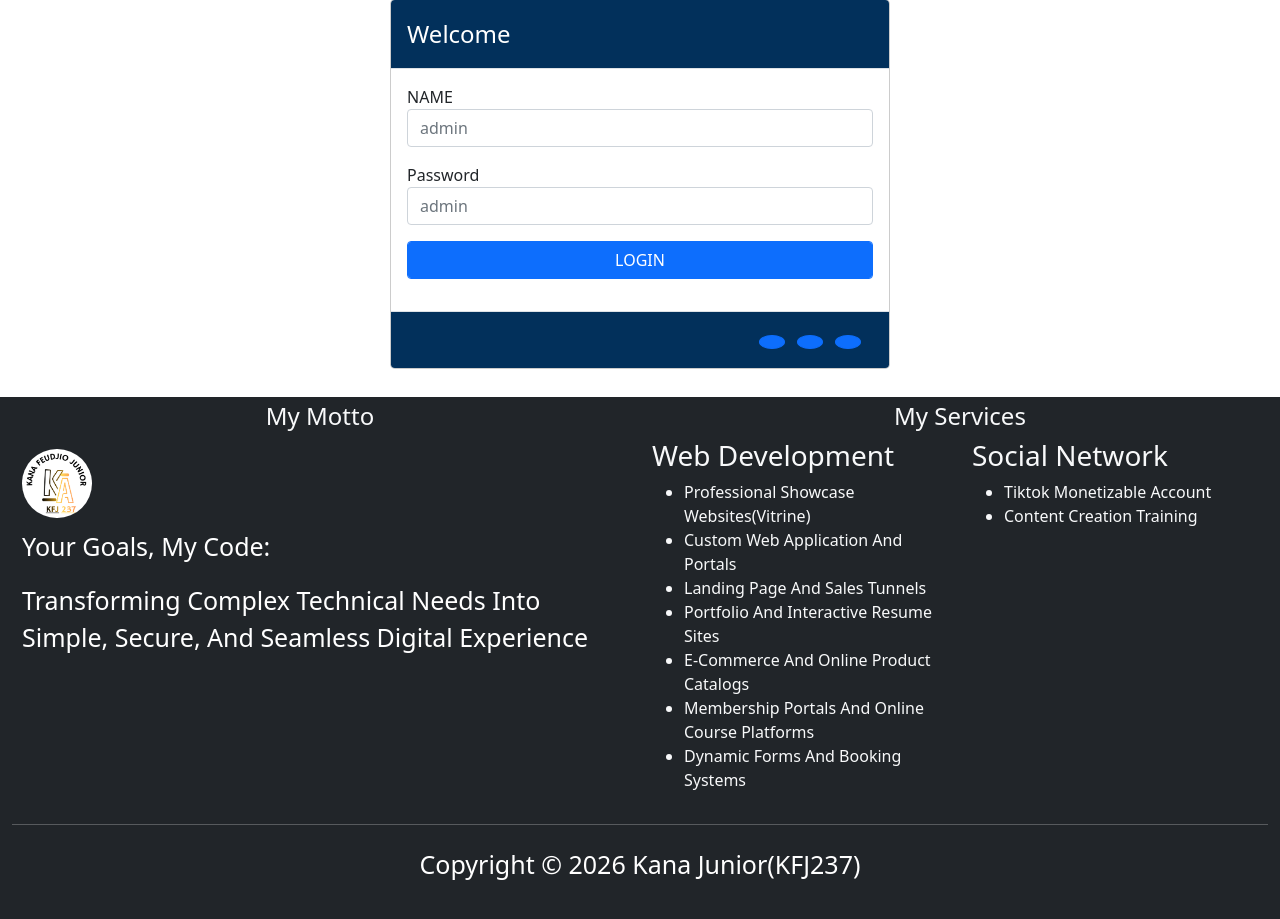
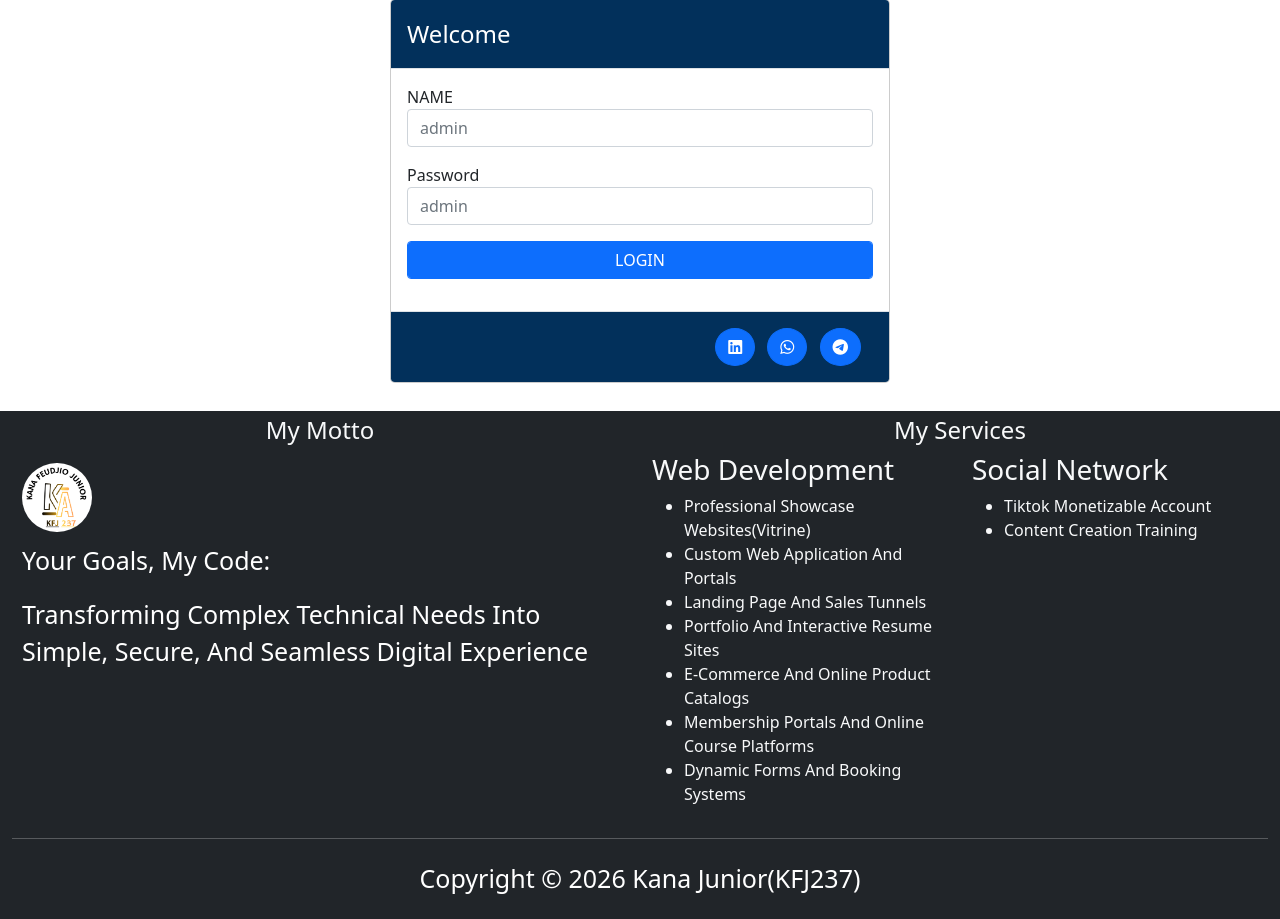
Before and after one commit to kanafeudjiojunior-prog/projects, a PHP site: page / in a window 1280 px wide. Shown: the part 29-948 px from the top of the page. Before the commit the page ends 909 px from the top, so only its background shows below. Run offline with PHP 8.4, Linux system fonts and the light colour scheme; some libraries are stand-ins or nearby versions.

Commit message:
Add files via upload

```diff
--- a/student-management/index.php
+++ b/student-management/index.php
@@ -38,8 +38,8 @@ if ($_SERVER['REQUEST_METHOD'] === 'POST') {
     <meta charset="UTF-8">
     <meta name="viewport" content="width=device-width, initial-scale=1.0">
     <link rel="stylesheet" href="boostrap5/css/bootstrap.min.css">
-    <link rel="stylesheet" href="fontawesome/css/all.min.css">
-    <link rel="stylesheet" href="datatable/data-table-f/datatables.min.css">
+    <link rel="stylesheet" href="https://cdnjs.cloudflare.com/ajax/libs/font-awesome/6.5.1/css/all.min.css">
+    <link rel="stylesheet" href="https://cdn.datatables.net/3.0.3/css/dataTables.bootstrap5.min.css">
     <link rel="stylesheet" href="style.css">
     <title>Form</title>
 </head>
```
